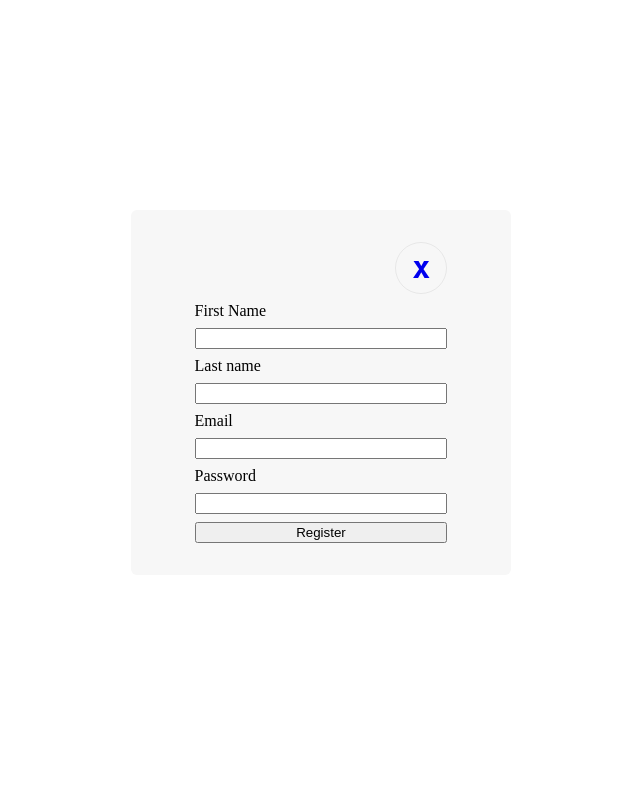
After one commit to saphalpdyl/django_blog_task_proj, a Django app: page /register/ in a window 1280 px wide. The commit adds this page. Shown: the whole page, without its empty margins (319-959 px from the left). Run offline with Django 3.2, Linux system fonts and the light colour scheme.

Commit message:
- Added Register page - Contact Page now functional

```diff
--- a/_12_new_blog/urls.py
+++ b/_12_new_blog/urls.py
@@ -22,10 +22,9 @@ from django.urls import path
 from django.conf import settings
 from django.conf.urls.static import static
 
-from blog_app.views import about_view, blog_post_view, blog_view, contact_view, home_view, login_view , logout_view
+from blog_app.views import about_view, blog_post_view, blog_view, contact_view, home_view, login_view , logout_view , register_view
 
 urlpatterns = [
-    # Uncomment the next line to enable the admin:
     path('admin/', admin.site.urls),
     path('blog/' , blog_view , name='blog'),
     path('about/' , about_view , name='about'),
@@ -34,6 +33,7 @@ urlpatterns = [
     path('contact/' , contact_view , name='contact'),
     path('login/' , login_view , name='login'),
     path('logout/' , logout_view , name='logout'),
+    path('register/', register_view, name='register')
 ]
 
 if settings.DEBUG:
--- a/blog_app/models.py
+++ b/blog_app/models.py
@@ -15,7 +15,7 @@ class BlogModel(models.Model) :
 
 class ContactModel(models.Model) :
     name = models.CharField(max_length=50, blank=False)
-    phone_no = models.IntegerField(blank=True , null=True)
-    sender = models.ForeignKey(User , on_delete=models.CASCADE)
+    phone_no = models.CharField(max_length=15, blank=True , null=True)
+    # sender = models.ForeignKey(User , on_delete=models.CASCADE)
     email = models.EmailField(blank=True) # Blank = True for testing purpose
     issue_description = models.TextField(blank=True, null=True)
--- a/blog_app/static/blog_app/css/base.css
+++ b/blog_app/static/blog_app/css/base.css
@@ -9,3 +9,7 @@
 .modal-register-wrapper {
     text-align: end;
 }
+
+body {
+    padding: 1em;
+}
--- /dev/null
+++ b/blog_app/static/blog_app/css/register.css
@@ -0,0 +1,46 @@
+.register-form {
+    /* Display */
+    display: flex;
+    flex-direction: column;
+    gap: .5em;
+
+    /* Measurements */
+    width: 20%;
+    padding: 2em 4em;
+
+    /* Borders and Shadows */
+    border-radius: 6px;
+
+    /* Colors and Fonts */
+    background-color: #f7f7f7;
+}
+
+body {
+    display: flex;
+    justify-content: center;
+    align-items: center;
+}
+
+.register-cancel-wrappper {
+    display: flex;
+    justify-content: end;
+}
+
+.register-cancel-wrappper > a {
+    outline: none;
+    border: none;
+    text-decoration: none;
+    font-size: 30px;
+    font-weight: bold;
+    font-family: monospace;
+
+    height: 50px;
+    width: 50px;
+
+    display: inline-flex;
+    justify-content: center;
+    align-items: center;
+
+    border: 1px solid #0001;
+    border-radius: 50%;
+}
--- /dev/null
+++ b/blog_app/templates/blog_app/register.html
@@ -0,0 +1,27 @@
+{% load static %}
+
+<head>
+    <link rel="stylesheet" href="{% static 'blog_app\css\register.css' %}">
+</head>
+
+<form method="POST" class="register-form">
+
+    <div class="register-cancel-wrappper">
+        <a href="{% url 'home' %}">x</a>
+    </div>
+
+    {% csrf_token %}
+
+    <label for="first_name">First Name</label>
+    <input type="text" name="first_name" id="register-first-name" required minlength="3" maxlength="15">
+
+    <label for="last_name">Last name</label>
+    <input type="text" name="last_name" id="register-last-name" >
+
+    <label for="email">Email</label>
+    <input type="email" name="email" id="register-email" required>
+
+    <label for="password">Password</label>
+    <input type="password" name="password" id="register-password" required minlength="6" >
+    <input type="submit" value="Register" id="register-submit">
+</form>
--- a/blog_app/views.py
+++ b/blog_app/views.py
@@ -1,8 +1,9 @@
-from os import name
+from uu import Error
 from django.shortcuts import render, redirect
 from django.http import HttpRequest, HttpResponse
 from django.contrib.auth.decorators import login_required
 from django.contrib.auth import login , logout , authenticate
+from django.contrib.auth.models import User
 from django.urls import reverse_lazy
 
 from blog_app.models import BlogModel, ContactModel
@@ -53,8 +54,6 @@ def login_view(request: HttpRequest) :
         username = request.POST['username']
         password = request.POST['password']
 
-        print("Somebody Logged in as {}".format(username))
-
         user = authenticate(request, username=username , password=password)
 
         if user :
@@ -72,3 +71,23 @@ def logout_view(request: HttpRequest) :
             return redirect(reverse_lazy('blog'))
 
     return redirect(reverse_lazy('home'))
+
+def register_view(request: HttpRequest) :
+
+    if request.method == "POST" :
+        first_name = request.POST['first_name']
+        last_name = request.POST['last_name']
+        email = request.POST['email']
+        password = request.POST['password']
+
+        # Check for existing email
+        if User.objects.filter(email=email).exists() :
+            print("User already exists")
+            return redirect(reverse_lazy('register'))
+
+        # Register the user
+        User.objects.create_user(username=first_name, first_name=first_name, last_name=last_name, email=email, password=password)
+        return redirect(reverse_lazy('home'))
+
+
+    return render(request, 'blog_app/register.html')
```
Also changed, not shown: blog_app/static/blog_app/css/contact.css (added, +7 -0 lines), blog_app/templates/blog_app/base.html (+4 -4 lines), blog_app/templates/blog_app/contact.html (+19 -7 lines), blog_app/migrations/0003_alter_blogmodel_options_alter_contactmodel_phone_no.py (added), blog_app/migrations/0004_remove_contactmodel_sender.py (added), db.sqlite3.
